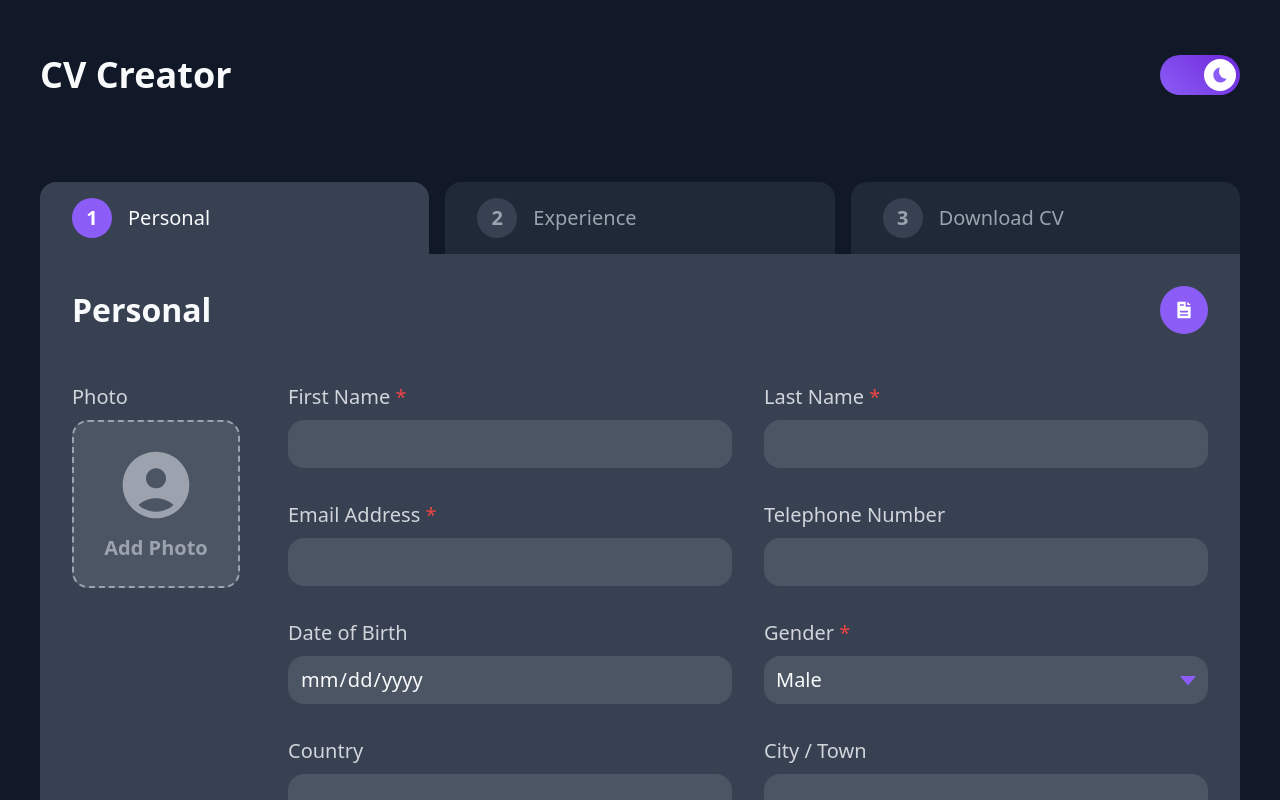
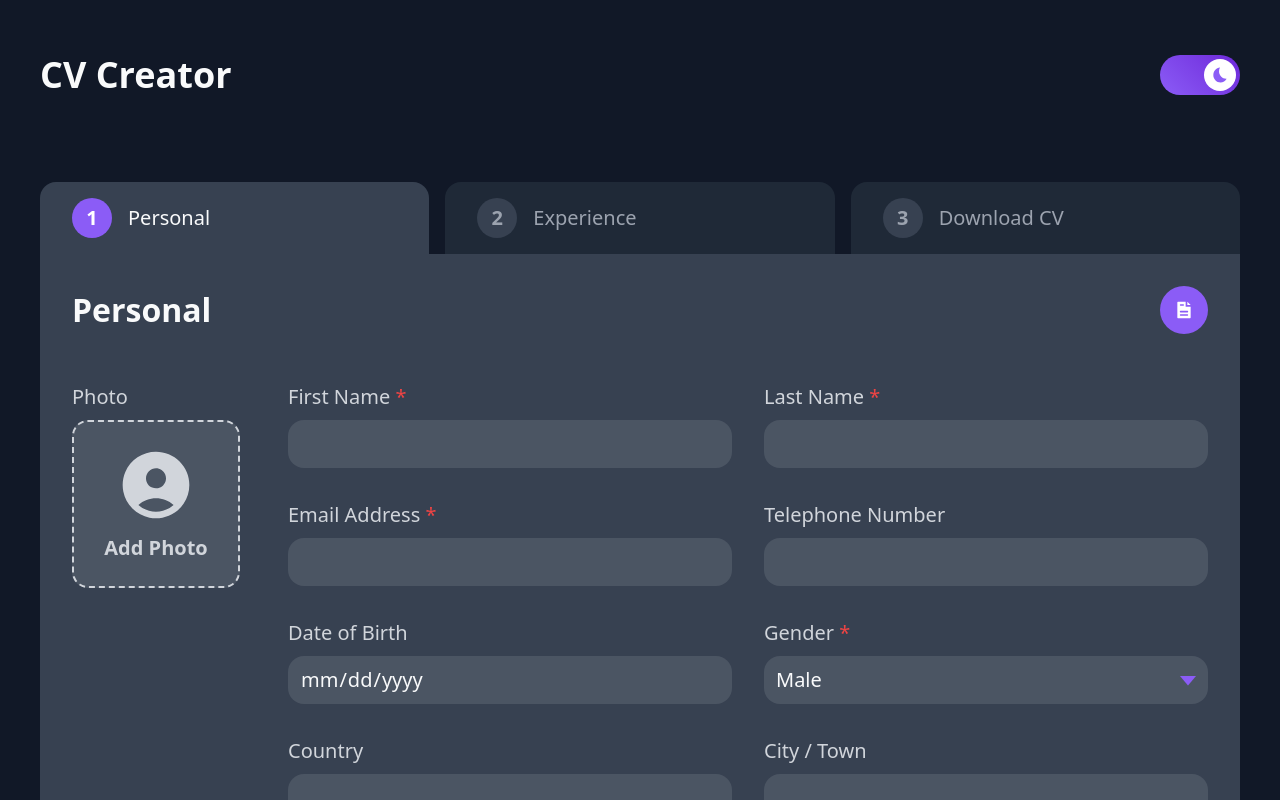
Before and after one commit to michalwachowicz/cv-application, a React (Vite) app: page / in a window 1280 px wide. Shown: the top 800 px of the page. Built offline with nearby package versions, Linux system fonts and the light colour scheme.

Commit message:
Set proper input photo contrast

```diff
--- a/src/scss/abstracts/_themes.scss
+++ b/src/scss/abstracts/_themes.scss
@@ -26,7 +26,7 @@ $themes: (
     card-counter-inactive: #374151,
     card-counter-text-inactive: #9ca3af,
     input: #4b5563,
-    input-photo: #9ca3af,
+    input-photo: #d1d5db,
     btn-neutral: #6b7280,
     btn-neutral-text: #f3f4f6,
     placeholder: #9ca3af,
```
